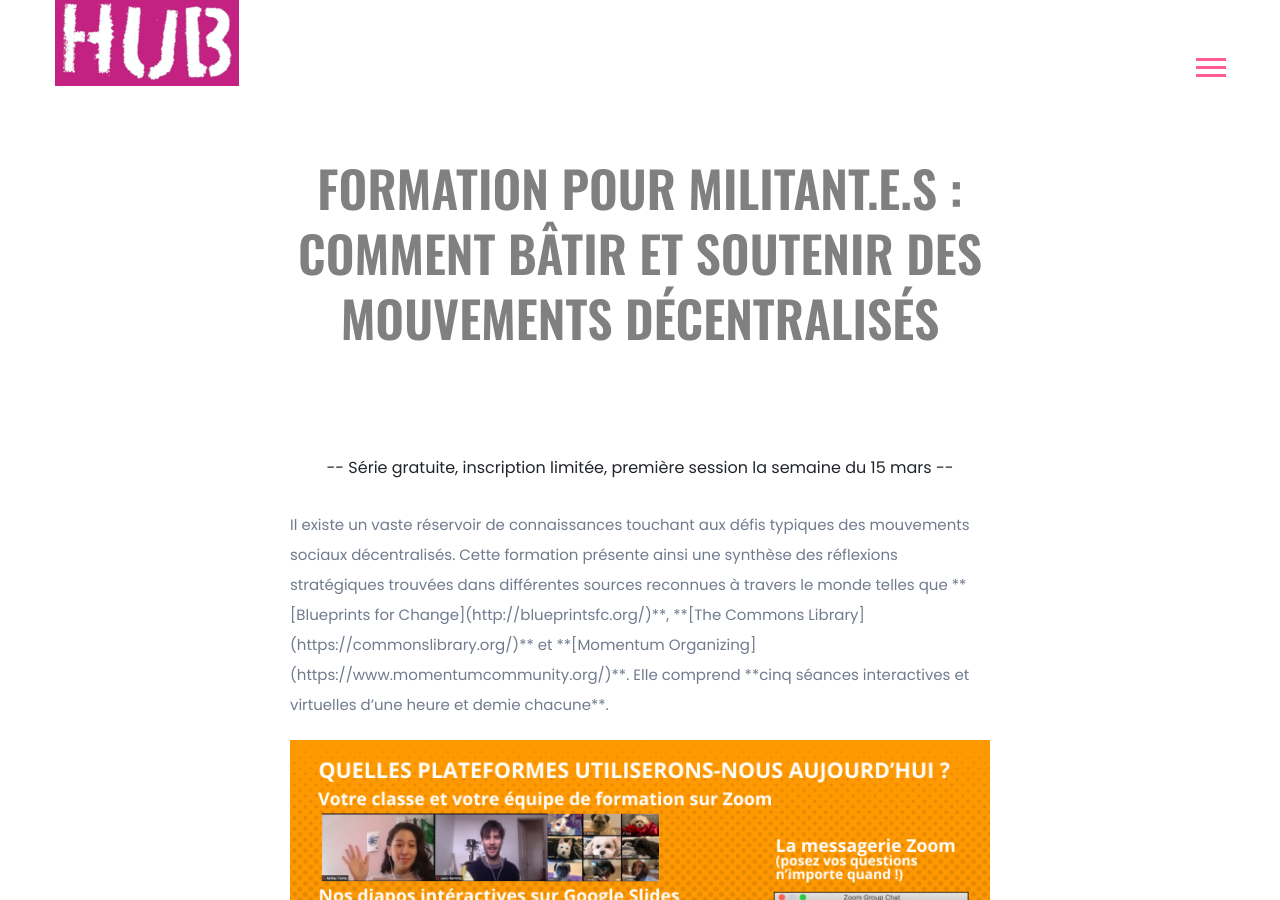
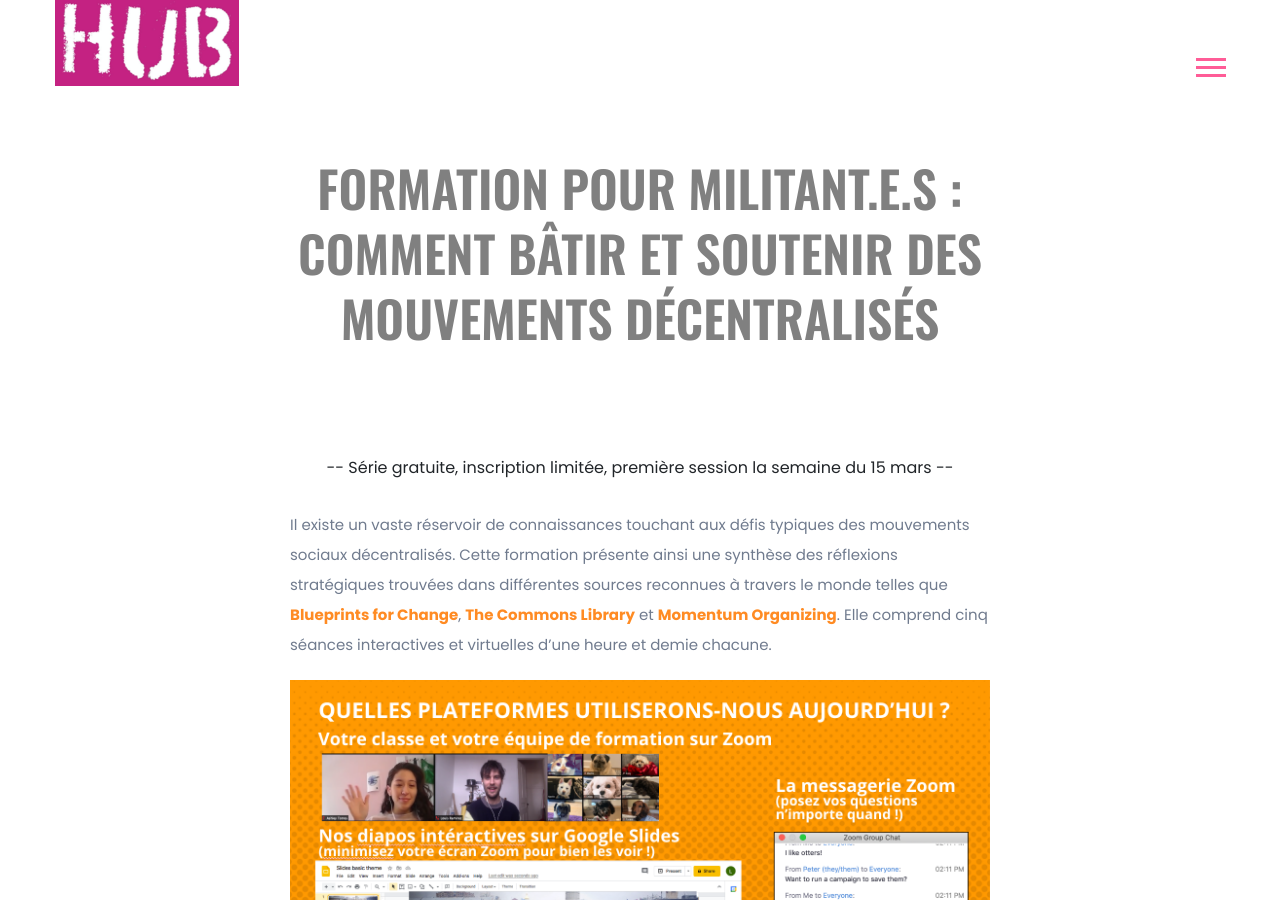
Before and after one commit to LeHubca/lehub-website, a Jekyll site: the page built from docs/_posts/2021-02-12-formations.md, in a window 1280 px wide and 900 px high. Built offline with Jekyll 4.4.1, drawn with Linux system fonts in a browser that asks for light colours.

Commit message:
Update Secondary Pages “2021-02-12-formations”

```diff
--- a/docs/_posts/2021-02-12-formations.md
+++ b/docs/_posts/2021-02-12-formations.md
@@ -10,7 +10,7 @@ otherlang_url: /trainings/
 -- Série gratuite, inscription limitée, première session la semaine du 15 mars --
 </div>
 <br/>
-Il existe un vaste réservoir de connaissances touchant aux défis typiques des mouvements sociaux décentralisés. Cette formation présente ainsi une synthèse des réflexions stratégiques trouvées dans différentes sources reconnues à travers le monde telles que \*\*\[Blueprints for Change](http://blueprintsfc.org/)\*\*, \*\*\[The Commons Library](https://commonslibrary.org/)\*\* et \*\*\[Momentum Organizing](https://www.momentumcommunity.org/)\*\*. Elle comprend \*\*cinq séances interactives et virtuelles d’une heure et demie chacune\*\*.
+Il existe un vaste réservoir de connaissances touchant aux défis typiques des mouvements sociaux décentralisés. Cette formation présente ainsi une synthèse des réflexions stratégiques trouvées dans différentes sources reconnues à travers le monde telles que **[Blueprints for Change](http://blueprintsfc.org/)**, **[The Commons Library](https://commonslibrary.org/)** et **[Momentum Organizing](https://www.momentumcommunity.org/)**. Elle comprend cinq séances interactives et virtuelles d’une heure et demie chacune.
 
 ![](/media/screen-shot-2021-02-18-at-1.53.33-pm.png)
 
```
